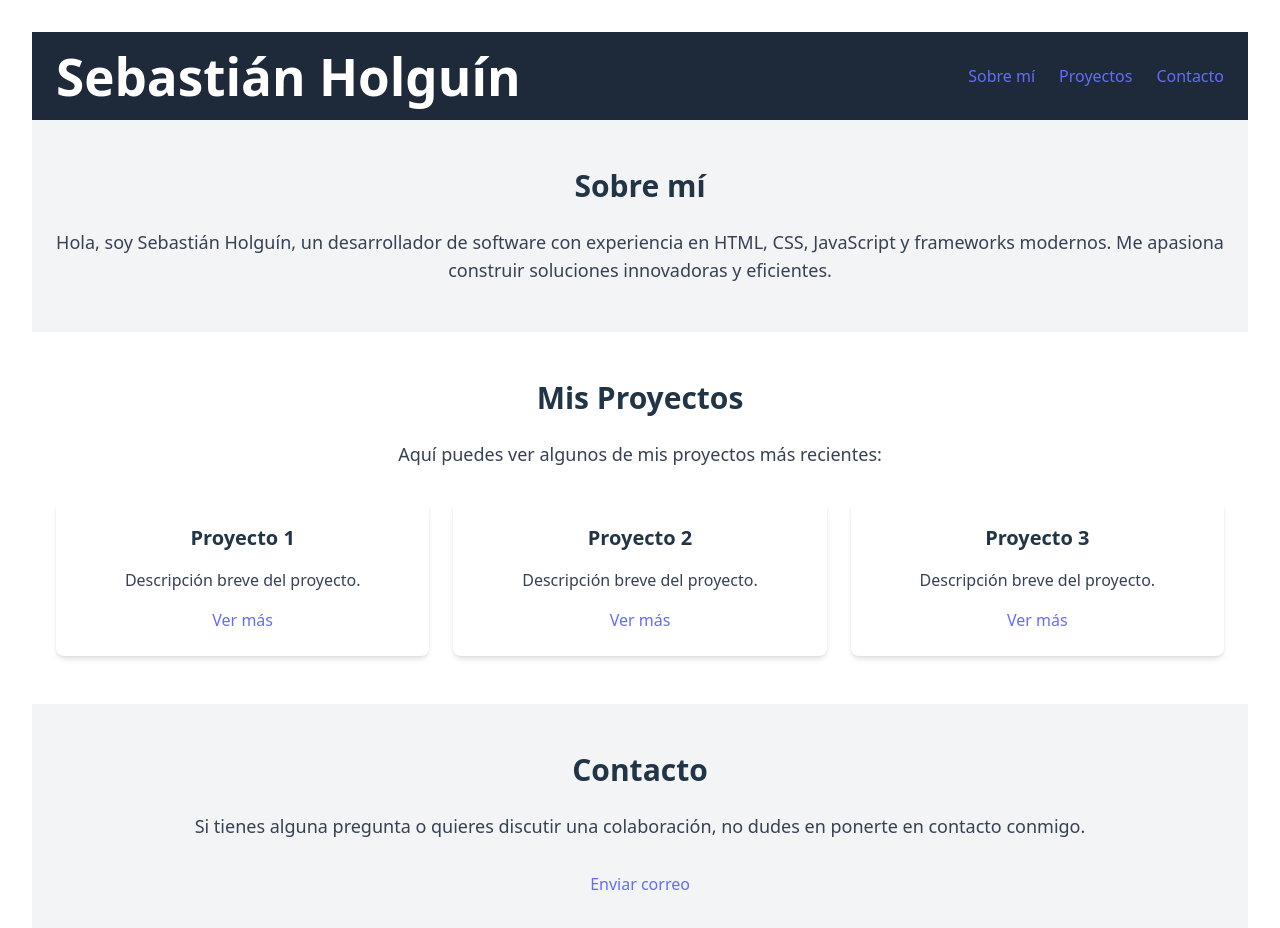
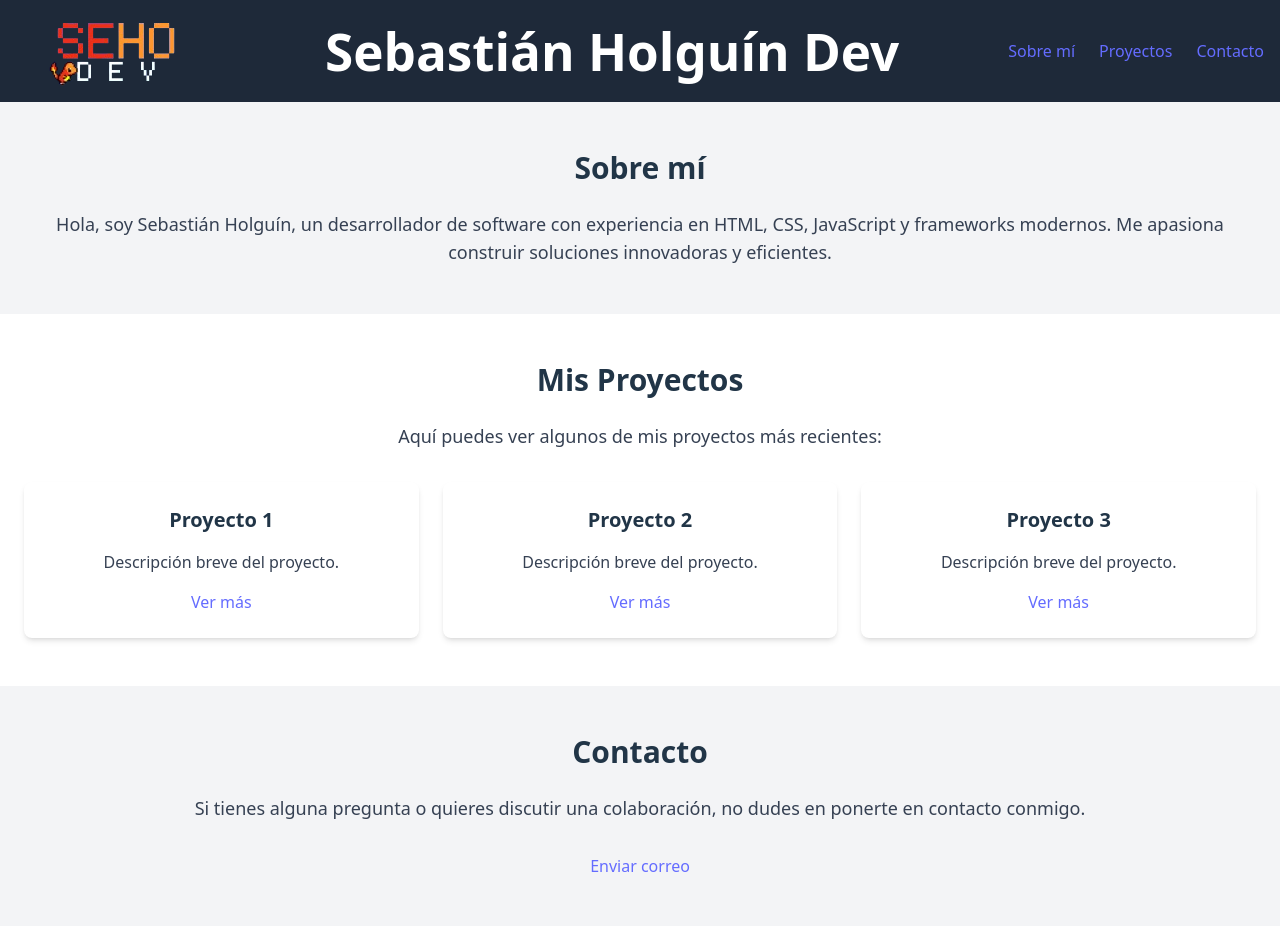
Before and after one commit to holguin356/sebasholguinweb, a website built with Vite: page index.html in a window 1280 px wide. Built offline with nearby package versions, Linux system fonts and the light colour scheme.

Commit message:
funcionamiento

```diff
--- a/src/main.js
+++ b/src/main.js
@@ -1,10 +1,13 @@
 import './style.css'
+import logo from '/src/logo.png'
 
 // Insertamos el contenido HTML para el portafolio en el div con id "app"
 document.querySelector('#app').innerHTML = `
-  <header class="bg-gray-800 text-white py-4">
-    <nav class="max-w-7xl mx-auto flex justify-between items-center px-6">
-      <h1 class="text-2xl font-semibold">Sebastián Holguín</h1>
+  <header class="w-full bg-gray-800 text-white py-4 px-4">
+    <nav class="w-full flex justify-between items-center">
+      <img src="${logo}" alt="logo portafolio" class="logo__nav">
+      <h1 class="text-2xl font-semibold">Sebastián Holguín Dev</h1>
+
       <ul class="flex space-x-6">
         <li><a href="#about" class="hover:text-gray-300">Sobre mí</a></li>
         <li><a href="#projects" class="hover:text-gray-300">Proyectos</a></li>
@@ -15,7 +18,7 @@ document.querySelector('#app').innerHTML = `
 
   <!-- Sección sobre mí -->
   <section id="about" class="bg-gray-100 py-12">
-    <div class="max-w-7xl mx-auto px-6 text-center">
+    <div class="w-full mx-auto px-6 text-center">
       <h2 class="text-3xl font-semibold mb-6">Sobre mí</h2>
       <p class="text-lg text-gray-700">
         Hola, soy Sebastián Holguín, un desarrollador de software con experiencia en HTML, CSS, JavaScript y frameworks modernos. Me apasiona construir soluciones innovadoras y eficientes.
@@ -25,7 +28,7 @@ document.querySelector('#app').innerHTML = `
 
   <!-- Sección de proyectos -->
   <section id="projects" class="py-12">
-    <div class="max-w-7xl mx-auto px-6 text-center">
+    <div class="w-full mx-auto px-6 text-center">
       <h2 class="text-3xl font-semibold mb-6">Mis Proyectos</h2>
       <p class="text-lg text-gray-700">
         Aquí puedes ver algunos de mis proyectos más recientes:
@@ -53,7 +56,7 @@ document.querySelector('#app').innerHTML = `
 
   <!-- Sección de contacto -->
   <section id="contact" class="bg-gray-100 py-12">
-    <div class="max-w-7xl mx-auto px-6 text-center">
+    <div class="w-full mx-auto px-6 text-center">
       <h2 class="text-3xl font-semibold mb-6">Contacto</h2>
       <p class="text-lg text-gray-700">
         Si tienes alguna pregunta o quieres discutir una colaboración, no dudes en ponerte en contacto conmigo.
--- a/src/style.css
+++ b/src/style.css
@@ -38,9 +38,8 @@ h1 {
 }
 
 #app {
-  max-width: 1280px;
+  max-width: auto;
   margin: 0 auto;
-  padding: 2rem;
   text-align: center;
 }
 
```
Also changed, not shown: public/logo.png (added), src/logo.png (added).
